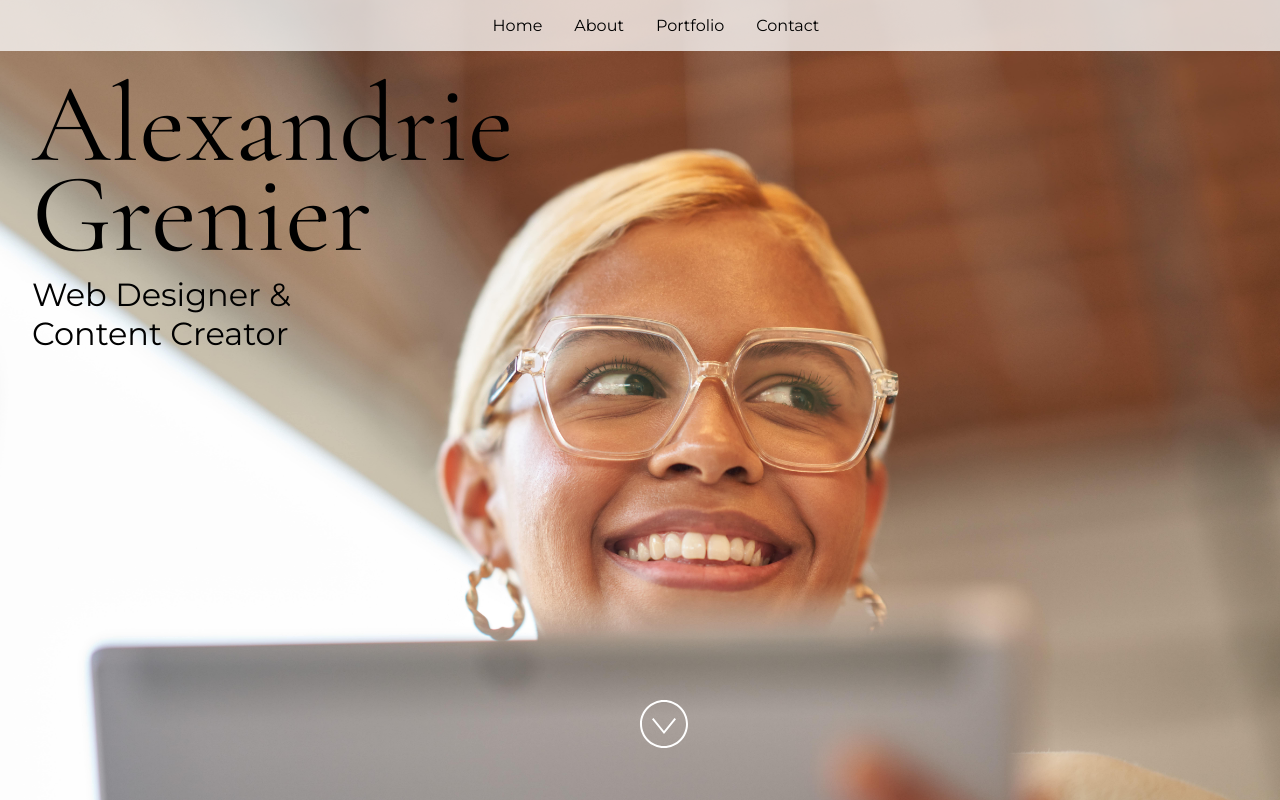
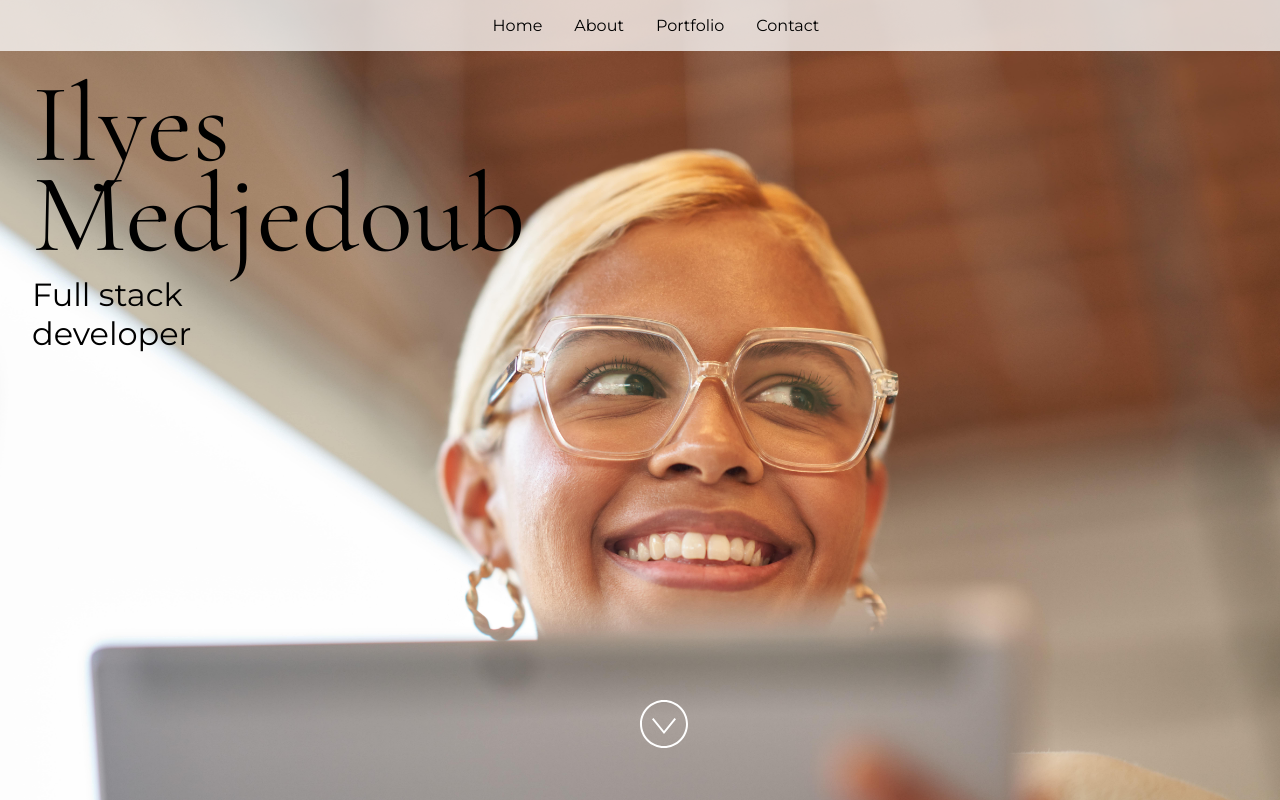
Before and after one commit to sasori-morningstar/codespaces-project-test, a React (Vite) app: page / in a window 1280 px wide. Built offline with nearby package versions, Linux system fonts and the light colour scheme.

Commit message:
Changed informations value

```diff
--- a/src/App.jsx
+++ b/src/App.jsx
@@ -24,15 +24,15 @@ import "./styles.css";
  * If you don't have one of the social sites listed, leave it as an empty string.
  */
 const siteProps = {
-  name: "Alexandrie Grenier",
-  title: "Web Designer & Content Creator",
-  email: "alex@example.com",
-  gitHub: "microsoft",
-  instagram: "microsoft",
-  linkedIn: "satyanadella",
+  name: "Ilyes Medjedoub",
+  title: "Full stack developer",
+  email: "ilyes.medjedoub07@gmail.com",
+  gitHub: "sasori-morningstar",
+  instagram: "sasori.morningstar",
+  linkedIn: "ilyes.medjedoub",
   medium: "",
-  twitter: "microsoft",
-  youTube: "Code",
+  twitter: "pixeldudescollection",
+  youTube: "",
 };
 
 const primaryColor = "#4E567E";
```
